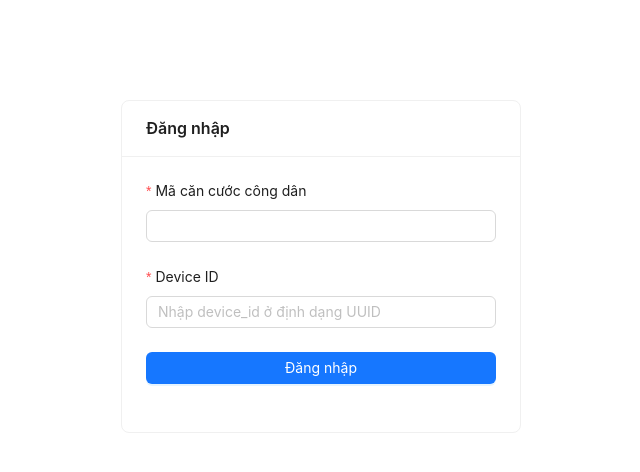
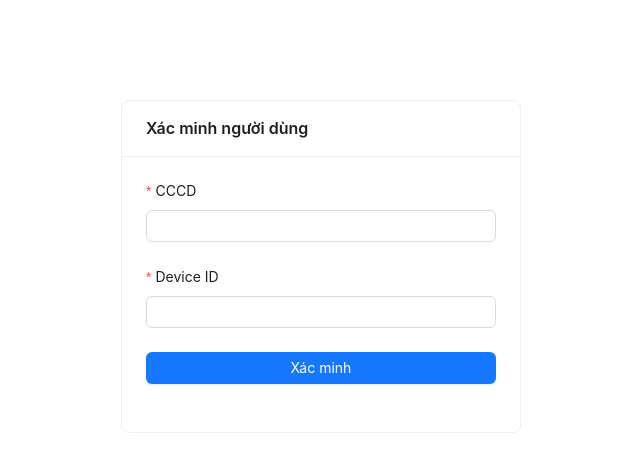
Before and after one commit to platsaver/admindashboard3, a React (Create React App) app: page /verify in a window 1280 px wide. Before the commit this address led to /login. Shown: the top 472 px of the page, without its empty margins (319-959 px from the left). Built offline with nearby package versions, Linux system fonts and the light colour scheme.

Commit message:
Adding login

```diff
--- a/src/App.js
+++ b/src/App.js
@@ -7,7 +7,8 @@ import Metrics from './Component/Standards/Metrics';
 import Activities from './Component/Operations/Activities';
 import Events from './Component/Operations/Events';
 import Reports from './Component/Operations/Reports';
-import Login from './Authorization/LoginForm';
+import VerifyForm from './Authorization/VerifyForm';
+import LoginForm from './Authorization/LoginForm';
 import PrivateRoute from './Authorization/PrivateRoute';
 import "antd/dist/reset.css";
 
@@ -16,7 +17,8 @@ function App() {
     <div className="App">
       <Routes>
         {/* Public route */}
-        <Route path="/login" element={<Login />} />
+        <Route path="/verify" element={<VerifyForm />} />
+        <Route path="/login" element={<LoginForm />} />
 
         {/* Protected routes */}
         <Route element={<PrivateRoute />}>
@@ -28,9 +30,9 @@ function App() {
             <Route path="/activities" element={<Activities />} />
             <Route path="/events" element={<Events />} />
             <Route path="/reports" element={<Reports />} />
-            <Route path="*" element={<Navigate to="/partners" replace />} />
           </Route>
         </Route>
+        <Route path="*" element={<Navigate to="/verify" replace />} />
       </Routes>
     </div>
   );
--- a/src/Authorization/LoginForm.jsx
+++ b/src/Authorization/LoginForm.jsx
@@ -1,93 +1,70 @@
-import React from 'react';
+import { useLocation, useNavigate } from 'react-router-dom';
 import { Form, Input, Button, Card, message } from 'antd';
 import axios from 'axios';
-import '@ant-design/v5-patch-for-react-19';
 
 const LoginForm = () => {
+  const navigate = useNavigate();
+  const location = useLocation();
+  const { accessCode, nationalId, deviceId, language } = location.state || {};
+
   const onFinish = (values) => {
-    const userAgent = navigator.userAgent;
-    const language = navigator.language || 'vi';
-    const timezone = Intl.DateTimeFormat().resolvedOptions().timeZone;
-    const ip = '127.0.0.1'; // ⚠️ placeholder
-    const locationInfo = 'unknown';
-
-    axios.post(
-      'https://api.tinchicarbon.com/v1/auth/cknid',
-      {
-        national_id: values.username,
-        device_id: values.deviceId,
-        language: 'vi'
-      },
-      {
+    console.log('National ID:', nationalId);
+    console.log('Device ID:', deviceId);
+    console.log('Language:', language);
+    console.log('Access Code:', accessCode);
+    console.log('Password:', values.password);
+    axios.post('https://api.tinchicarbon.com/v1/auth/login', {
+        national_id: nationalId,
+        device_id: deviceId,
+        language,
+        password: values.password,
+        access_code: accessCode,
+    }, {
         headers: {
-          'x-device-id': values.deviceId,
-          'x-forwarded-for': ip,
+        'x-device-id': deviceId,
+        'x-forwarded-for': '127.0.0.1',
         'x-app-version': '1.0.0',
-          'x-location-info': locationInfo,
-          'accept-language': language,
-          'the-timezone-iana': timezone
+        'x-location-info': 'unknown',
+        'accept-language': navigator.language || 'vi',
+        'the-timezone-iana': Intl.DateTimeFormat().resolvedOptions().timeZone,
         }
-      }
-    )
-    .then((response) => {
-      const { data, meta } = response.data;
-      if (meta?.success) {
+    })
+    .then((res) => {
+        const { data, meta } = res.data;
+        if (meta?.success && data?.access_token) {
+          console.log('Access token:', data.access_token);
+          localStorage.setItem('access_token', data.access_token);
           message.success(meta.message || 'Đăng nhập thành công');
-        console.log('Access Code:', data.access_code);
-        localStorage.setItem('isLoggedIn', 'true');
-        window.location.href = '/partners';
+          navigate('/partners');
         } else {
         message.error(meta.message || 'Đăng nhập thất bại');
         }
     })
-
-    .catch((error) => {
+    .catch(function (error) {
         if (error.response) {
-        console.log('Server responded with an error:', error.response);
-        message.error(error.response.data?.meta?.message || 'Lỗi từ máy chủ');
+        console.log(error.response.data);
+        console.log(error.response.status);
+        console.log(error.response.headers);
+        message.error(error.response.data?.meta?.message || 'Lỗi phản hồi từ máy chủ');
         } else if (error.request) {
-        console.log('No response received:', error.request);
+        console.log(error.request);
         message.error('Không nhận được phản hồi từ máy chủ');
         } else {
-        console.log('Error setting up request:', error.message);
+        console.log('Error', error.message);
         message.error('Lỗi khi gửi yêu cầu đăng nhập');
         }
-      console.log('Error config:', error.config);
+        console.log(error.config);
     });
     };
 
-  const onFinishFailed = (errorInfo) => {
-    console.log('Failed:', errorInfo);
-  };
-
   return (
-    <Card title="Đăng nhập" style={{ maxWidth: 400, margin: 'auto', marginTop: 100 }}>
-      <Form
-        name="loginForm"
-        layout="vertical"
-        onFinish={onFinish}
-        onFinishFailed={onFinishFailed}
-      >
-        <Form.Item
-          label="Mã căn cước công dân"
-          name="username"
-          rules={[{ required: true, message: 'Vui lòng nhập mã căn cước công dân!' }]}
-        >
-          <Input />
+    <Card title="Đăng nhập bằng mật khẩu" style={{ maxWidth: 400, margin: 'auto', marginTop: 100 }}>
+      <Form layout="vertical" onFinish={onFinish}>
+        <Form.Item label="Mật khẩu" name="password" rules={[{ required: true, message: 'Nhập mật khẩu' }]}>
+          <Input.Password />
         </Form.Item>
-
-        <Form.Item
-          label="Device ID"
-          name="deviceId"
-          rules={[{ required: true, message: 'Vui lòng nhập Device ID!' }]}
-        >
-          <Input placeholder="Nhập device_id ở định dạng UUID" />
-        </Form.Item>
-
         <Form.Item>
-          <Button type="primary" htmlType="submit" block>
-            Đăng nhập
-          </Button>
+          <Button type="primary" htmlType="submit" block>Đăng nhập</Button>
         </Form.Item>
       </Form>
     </Card>
--- a/src/Authorization/PrivateRoute.jsx
+++ b/src/Authorization/PrivateRoute.jsx
@@ -2,8 +2,8 @@ import React from 'react';
 import { Navigate, Outlet } from 'react-router-dom';
 
 const PrivateRoute = () => {
-  const isLoggedIn = localStorage.getItem('isLoggedIn') === 'true';
-  return isLoggedIn ? <Outlet /> : <Navigate to="/login" replace />;
+  const token = localStorage.getItem('access_token');
+  return token ? <Outlet /> : <Navigate to="/login" replace />;
 };
 
 export default PrivateRoute;
--- /dev/null
+++ b/src/Authorization/VerifyForm.jsx
@@ -0,0 +1,76 @@
+import { useNavigate } from 'react-router-dom';
+import { Form, Input, Button, Card, message } from 'antd';
+import axios from 'axios';
+
+const VerifyForm = () => {
+  const navigate = useNavigate();
+
+  const onFinish = (values) => {
+    axios.post('https://api.tinchicarbon.com/v1/auth/cknid', {
+      national_id: values.username,
+      device_id: values.deviceId,
+      language: 'vi',
+    }, {
+      headers: {
+        'x-device-id': values.deviceId,
+        'x-forwarded-for': '127.0.0.1',
+        'x-app-version': '1.0.0',
+        'x-location-info': 'unknown',
+        'accept-language': navigator.language || 'vi',
+        'the-timezone-iana': Intl.DateTimeFormat().resolvedOptions().timeZone
+      }
+    })
+    .then((res) => {
+      const { data, meta } = res.data;
+      if (meta?.success && data?.access_code) {
+        message.success(meta.message || 'Xác minh thành công');
+        console.log('National ID:', values.username);
+        console.log('Device ID:', values.deviceId);
+        console.log('Access Code:', data.access_code);
+        navigate('/login', {
+          state: {
+            accessCode: data.access_code,
+            nationalId: values.username,
+            deviceId: values.deviceId,
+            language: 'vi',
+          }
+        });
+      } else {
+        message.error(meta.message || 'Không xác minh được');
+      }
+    })
+    .catch(function (error) {
+      if (error.response) {
+        console.log(error.response.data);
+        console.log(error.response.status);
+        console.log(error.response.headers);
+        message.error(error.response.data?.meta?.message || 'Lỗi phản hồi từ máy chủ');
+      } else if (error.request) {
+        console.log(error.request);
+        message.error('Không nhận được phản hồi từ máy chủ');
+      } else {
+        console.log('Error', error.message);
+        message.error('Lỗi khi gửi yêu cầu xác minh');
+      }
+      console.log(error.config);
+    });
+  };
+
+  return (
+    <Card title="Xác minh người dùng" style={{ maxWidth: 400, margin: 'auto', marginTop: 100 }}>
+      <Form layout="vertical" onFinish={onFinish}>
+        <Form.Item label="CCCD" name="username" rules={[{ required: true, message: 'Nhập CCCD' }]}>
+          <Input />
+        </Form.Item>
+        <Form.Item label="Device ID" name="deviceId" rules={[{ required: true, message: 'Nhập Device ID' }]}>
+          <Input />
+        </Form.Item>
+        <Form.Item>
+          <Button type="primary" htmlType="submit" block>Xác minh</Button>
+        </Form.Item>
+      </Form>
+    </Card>
+  );
+};
+
+export default VerifyForm;
--- a/src/Layout/Header.jsx
+++ b/src/Layout/Header.jsx
@@ -57,10 +57,10 @@ const CustomHeader = ({ collapsed, onToggle }) => {
       items={[
         {
           key: 'logout',
-          label: t('logout'), // Đảm bảo bạn có khóa 'logout' trong file i18n
+          label: t('Log Out'),
           onClick: () => {
-            console.log('Logging out...');
-            navigate('/login'); // Giả sử LoginForm được định tuyến tại '/login'
+            localStorage.removeItem('access_token');
+            navigate('/verify');
           },
         },
       ]}
```
Lines whose indentation alone changed are shown as unchanged.
